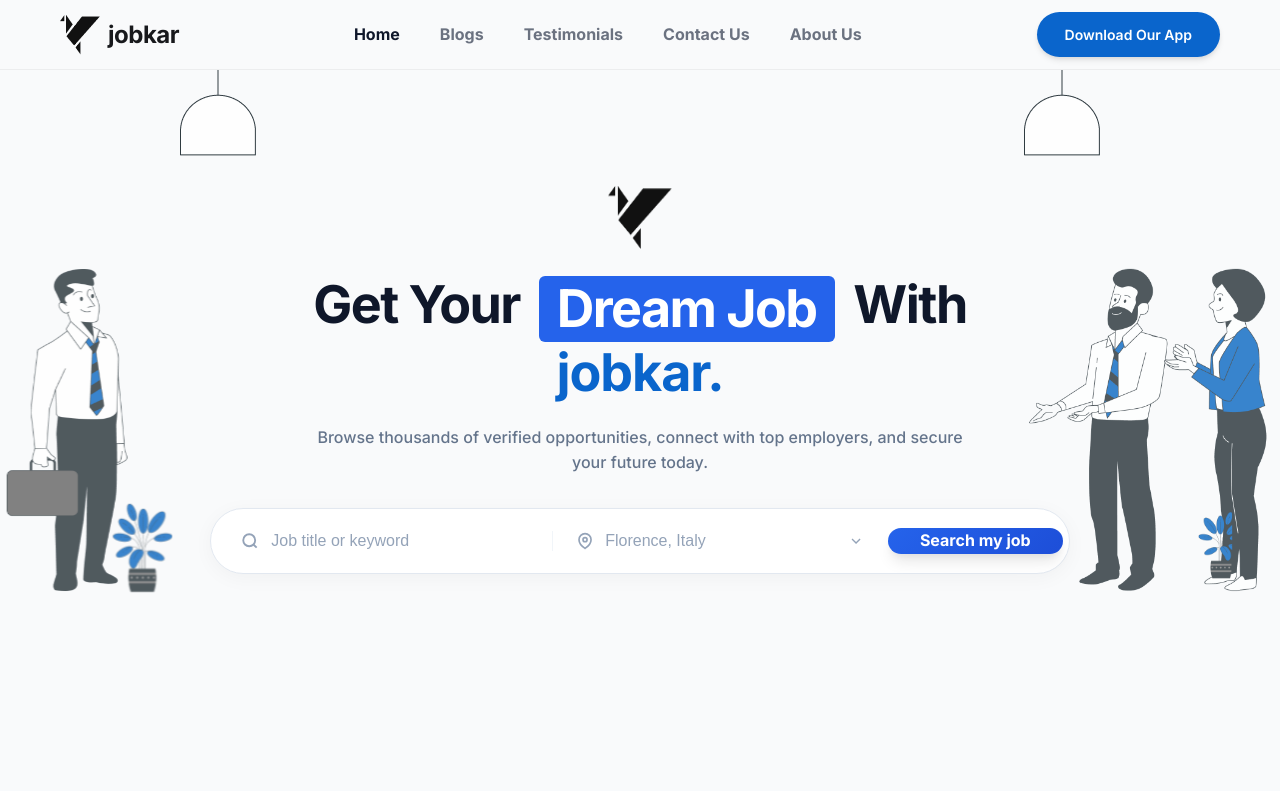
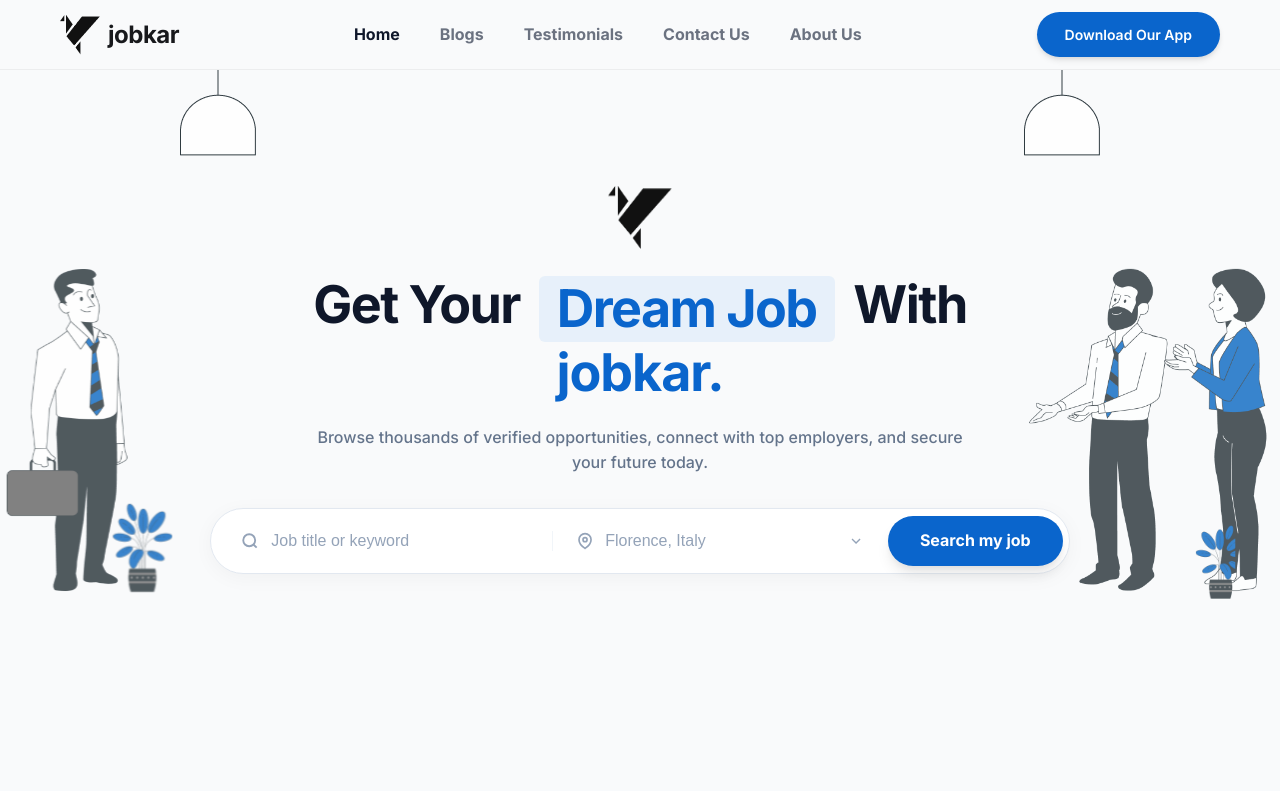
Before and after one commit to Bhavya1352/freelancing, a Next.js app: page / in a window 1280 px wide. Shown: the top 800 px of the page. Built offline with nearby package versions, Linux system fonts and the light colour scheme; no server answers.

Commit message:
hero section changes

```diff
--- a/src/app/Home.css
+++ b/src/app/Home.css
@@ -1304,8 +1304,8 @@
 }
 
 .highlight-pill {
-    background: #2563EB;
-    color: #FFFFFF;
+    background: var(--primary-light);
+    color: var(--primary);
     padding: 2px 18px;
     border-radius: 6px;
     display: inline-block;
@@ -2449,12 +2449,12 @@
 }
 
 .hero-plant-right {
-    bottom: 27% !important;
-    left: 188px !important;
-    width: 50px !important;
+    bottom: 24% !important;
+    left: 185px !important;
+    width: 55px !important;
     z-index: 20;
     transform: scaleX(-1);
-    clip-path: inset(0 0 0 25%);
+    clip-path: inset(0 0 0 20%);
 }
 
 @media (max-width: 1150px) {
--- a/src/app/page.tsx
+++ b/src/app/page.tsx
@@ -160,7 +160,7 @@
                                 <svg width="20" height="20" viewBox="0 0 24 24" fill="none" stroke="#94A3B8" strokeWidth="2"><polyline points="6 9 12 15 18 9"></polyline></svg>
                             </div>
                             <Link href="/jobs" className="flex-shrink-0 h-full">
-                                <button className="font-bold text-base px-8 h-full rounded-full shadow-lg hover:-translate-y-1 hover:shadow-xl transition-all ml-4 text-white border-none" style={{ background: 'linear-gradient(135deg, #2563EB 0%, #1D4ED8 100%)' }}>Search my job</button>
+                                <button className="btn-primary rounded-full font-bold text-base px-8 h-full shadow-lg hover:-translate-y-1 transition-all ml-4 text-white border-none">Search my job</button>
                             </Link>
                         </div>
                     </div>
```
